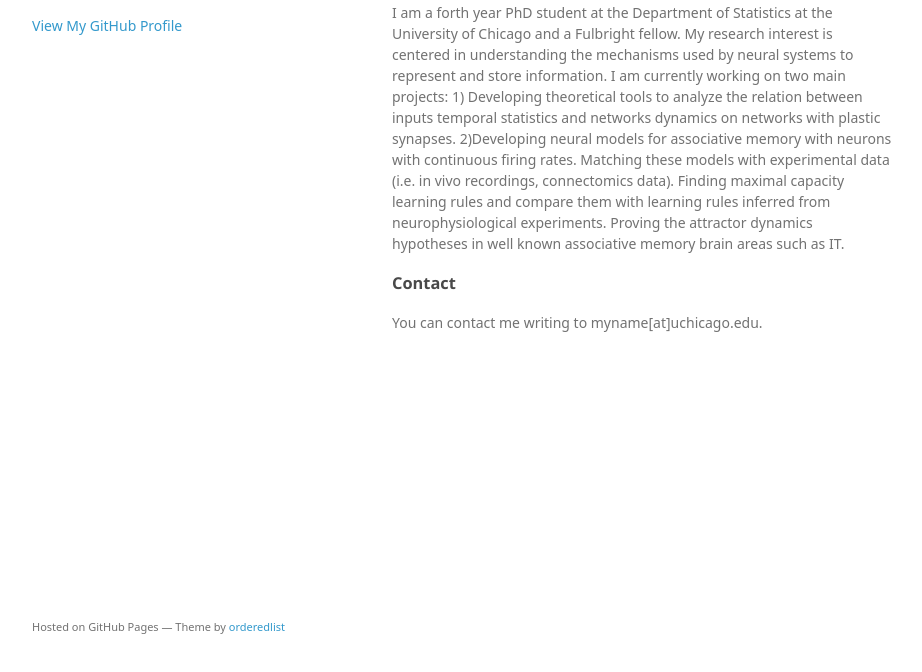
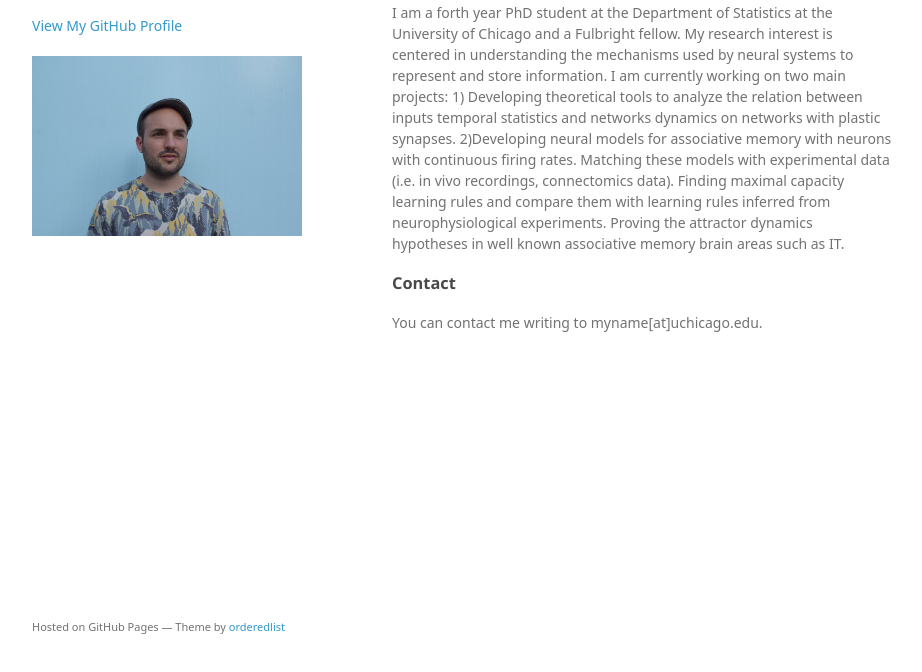
Before and after one commit to ulisespereira/ulisespereira.github.io, a plain HTML site: page index.html in a window 1280 px wide. Shown: the part 94-766 px from the top of the page, without its empty margins (178-1100 px from the left). Drawn offline with Linux system fonts and the light colour scheme; a web font is replaced by a local one.

Commit message:
adding pic

```diff
--- a/index.html
+++ b/index.html
@@ -20,7 +20,7 @@
 
 
         <p class="view"><a href="https://github.com/ulisespereira">View My GitHub Profile</a></p>
-
+	<img src="yo.jpg" alt="hi" class="inline"/>
       </header>
       <section>
         <h3>
```
